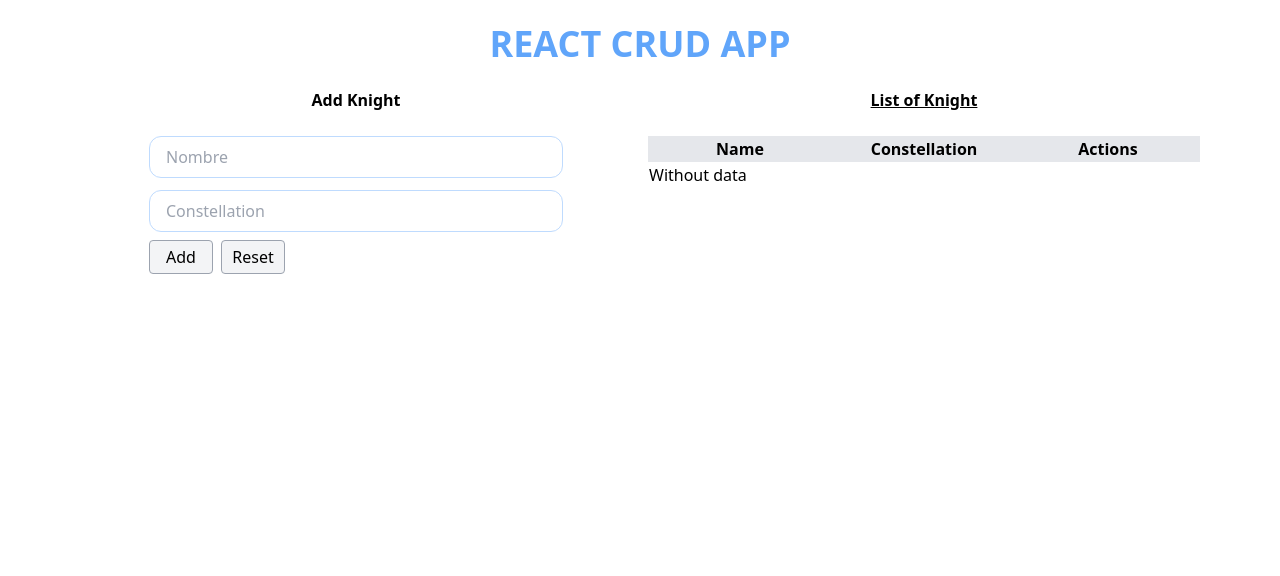
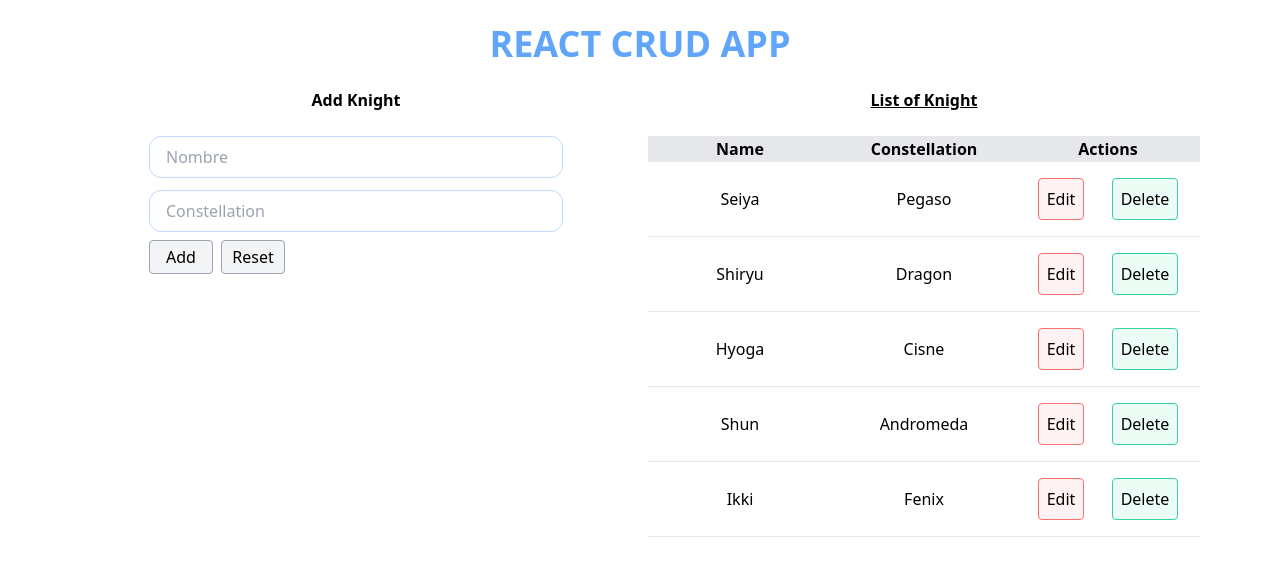
Before and after one commit to julioale21/Simple-React-CRUD, a React (Create React App) app: page / in a window 1280 px wide. Shown: the top 576 px of the page. Built offline with nearby package versions, Linux system fonts and the light colour scheme; data requests are answered from the project's data file.

Commit message:
chore: added called to get knights

```diff
--- a/src/components/CrudApp.tsx
+++ b/src/components/CrudApp.tsx
@@ -1,11 +1,20 @@
-import React, { useState } from "react";
+import React, { useState, useEffect } from "react";
 import CrudForm from "./CrudForm";
 import CrudTable from "./CrudTable";
 import { Knight } from "./types";
+import { helpHttp } from "../helpers/helpHttp";
 
 const CrudApp: React.FC = () => {
   const [db, setDb] = useState<Knight[]>([]);
   const [dataToEdit, setDataToEdit] = useState({} as Knight);
+
+  const api = helpHttp();
+  const url: string = "http://localhost:5000/knights";
+
+  useEffect(() => {
+    // eslint-disable-next-line no-console
+    api.get(url).then((res) => setDb(res));
+  }, []);
 
   const create = (data: Knight) => {
     setDb([...db, data]);
--- a/src/helpers/helpHttp.ts
+++ b/src/helpers/helpHttp.ts
@@ -4,9 +4,9 @@ export const helpHttp = () => {
       accept: "application/json",
     };
 
-    const controller: AbortController = new AbortController();
+    const controller = new AbortController();
 
-    options.signal = controller;
+    options.signal = controller.signal;
     options.method = options.method || "GET";
     options.headers = options.headers ? { ...defaultHeader, ...options.headers } : defaultHeader;
     options.body = JSON.stringify(options.body) || false;
```
